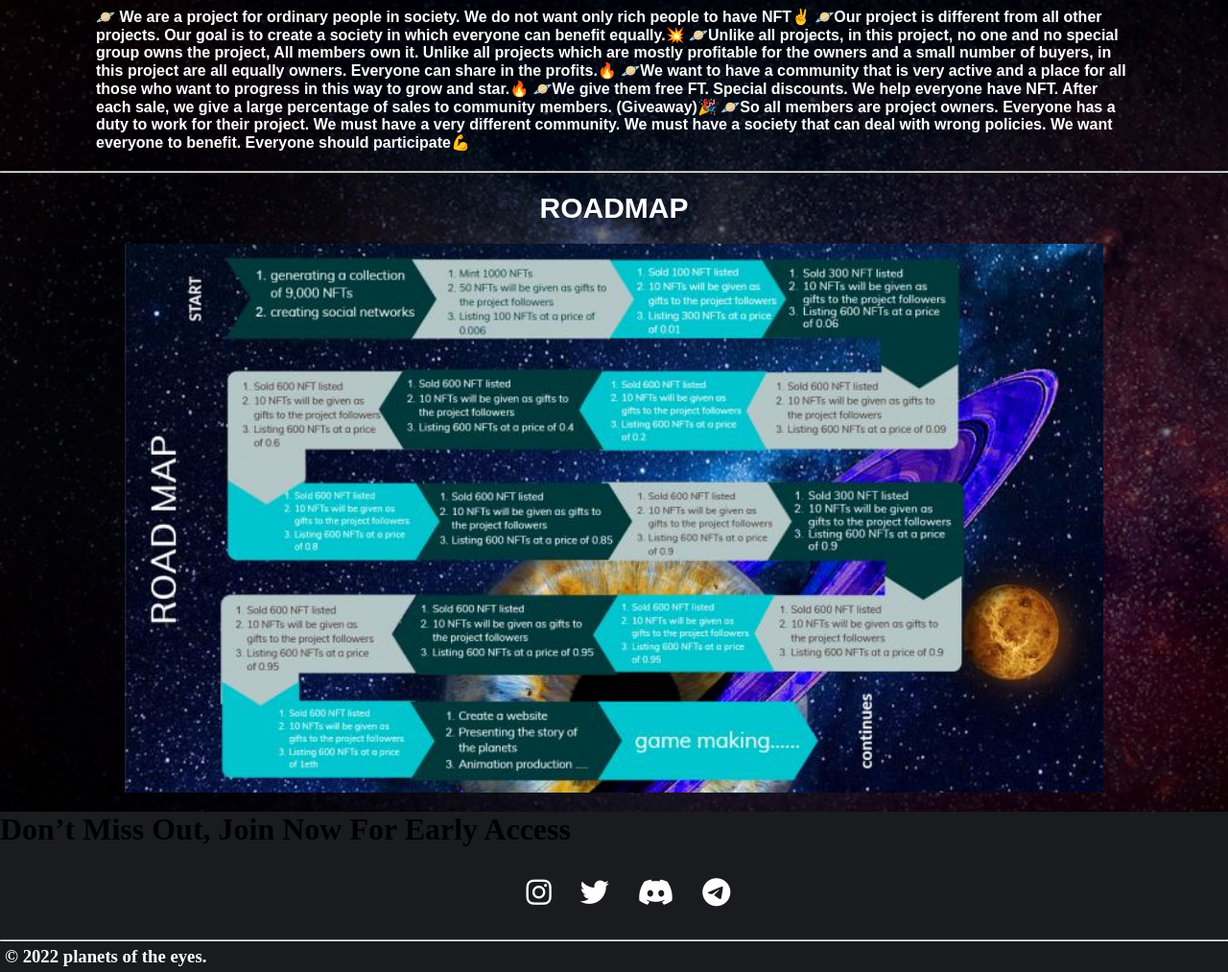
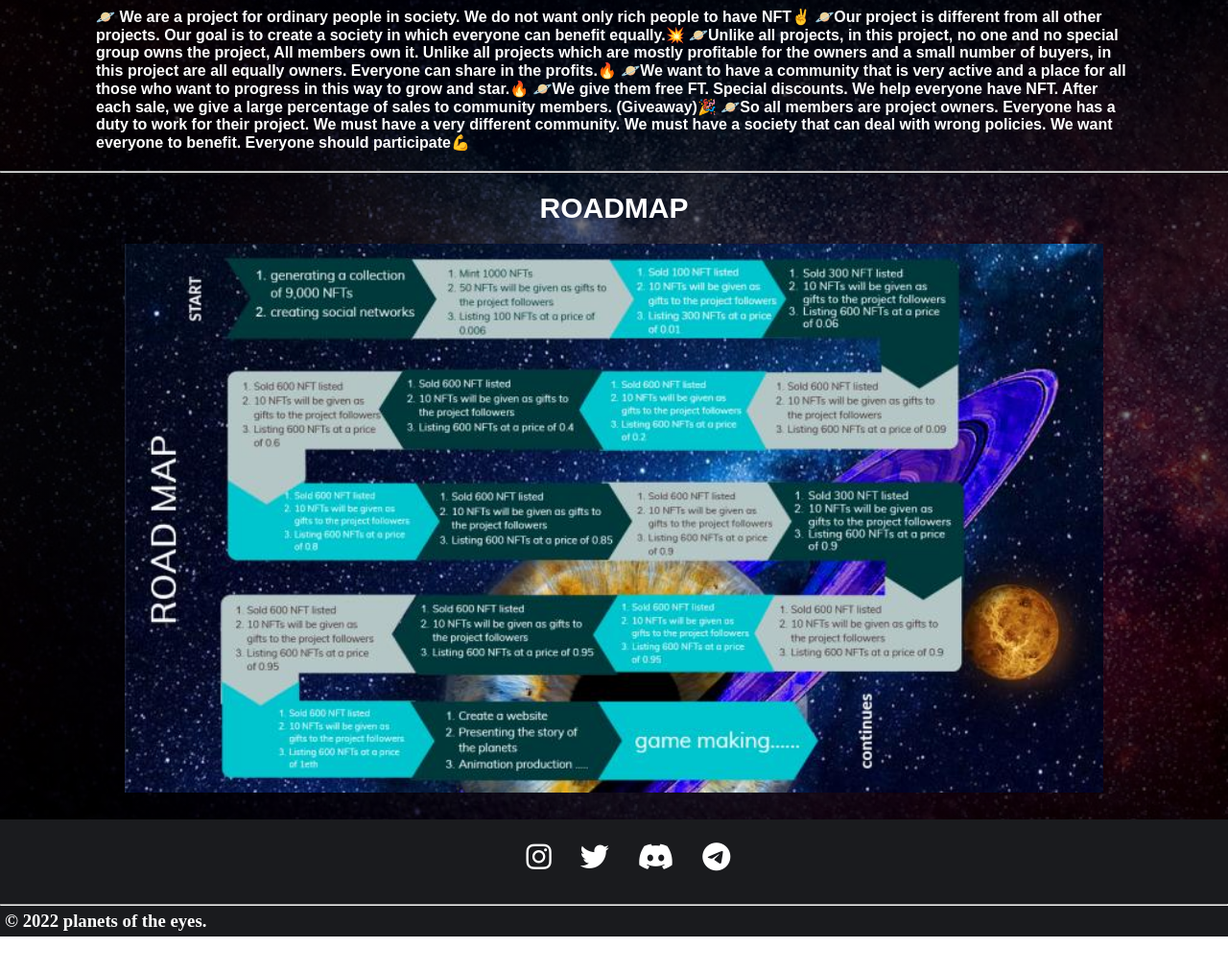
Before and after one commit to jaypops/planet, a plain HTML site: page index.html in a window 1280 px wide. Shown: the part 644-1657 px from the top of the page at 96% size. After the commit the page ends 1620 px from the top, so only its background shows below. Drawn offline with nearby package versions, Linux system fonts and the light colour scheme; a web font is replaced by a local one.

Commit message:
Update index.html

```diff
--- a/index.html
+++ b/index.html
@@ -70,14 +70,11 @@
         </div>
               <footer>
             <div class="foot">
-                <div class="foot_">
-                    <h1>Don’t Miss Out, Join Now For Early Access</h1>
                     <div class="linkfoot">
                         <a href="https://www.instagram.com/planets_of_the_eyes/"><i class="fa-brands fa-instagram"></i></a>
                         <a href="https://twitter.com/eye_planets"><i class="fa-brands fa-twitter"></i></a>
                         <a href="https://discord.gg/NfK9HGRX"><i class="fa-brands fa-discord"></i></a>
                         <a href="https://t.me/planets_of_the_eyes"><i class="fa-brands fa-telegram"></i></a>
-                    </div>
                 </div>
                 <hr>
                 <h3>© 2022 planets of the eyes.</h3>
```
